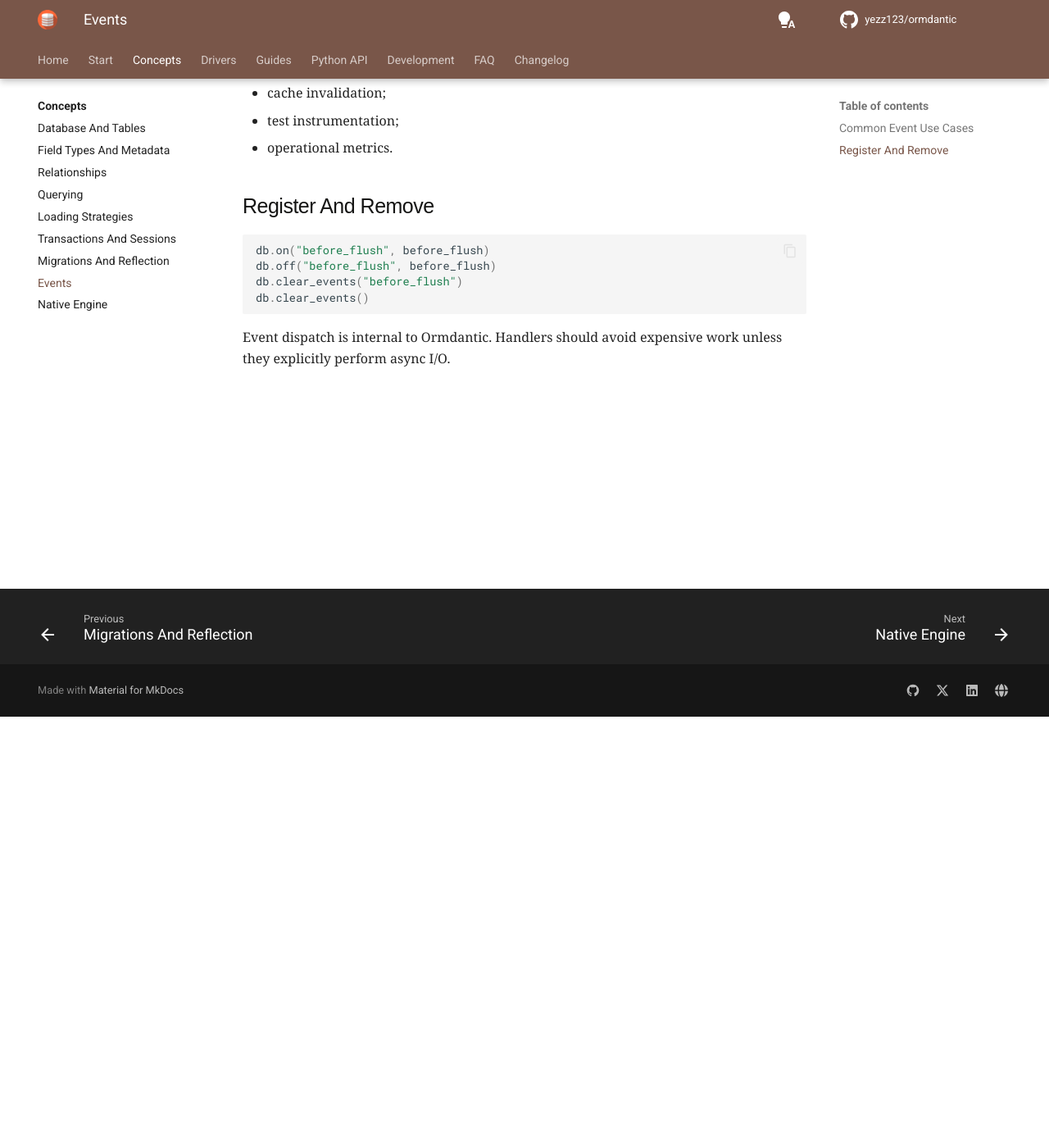
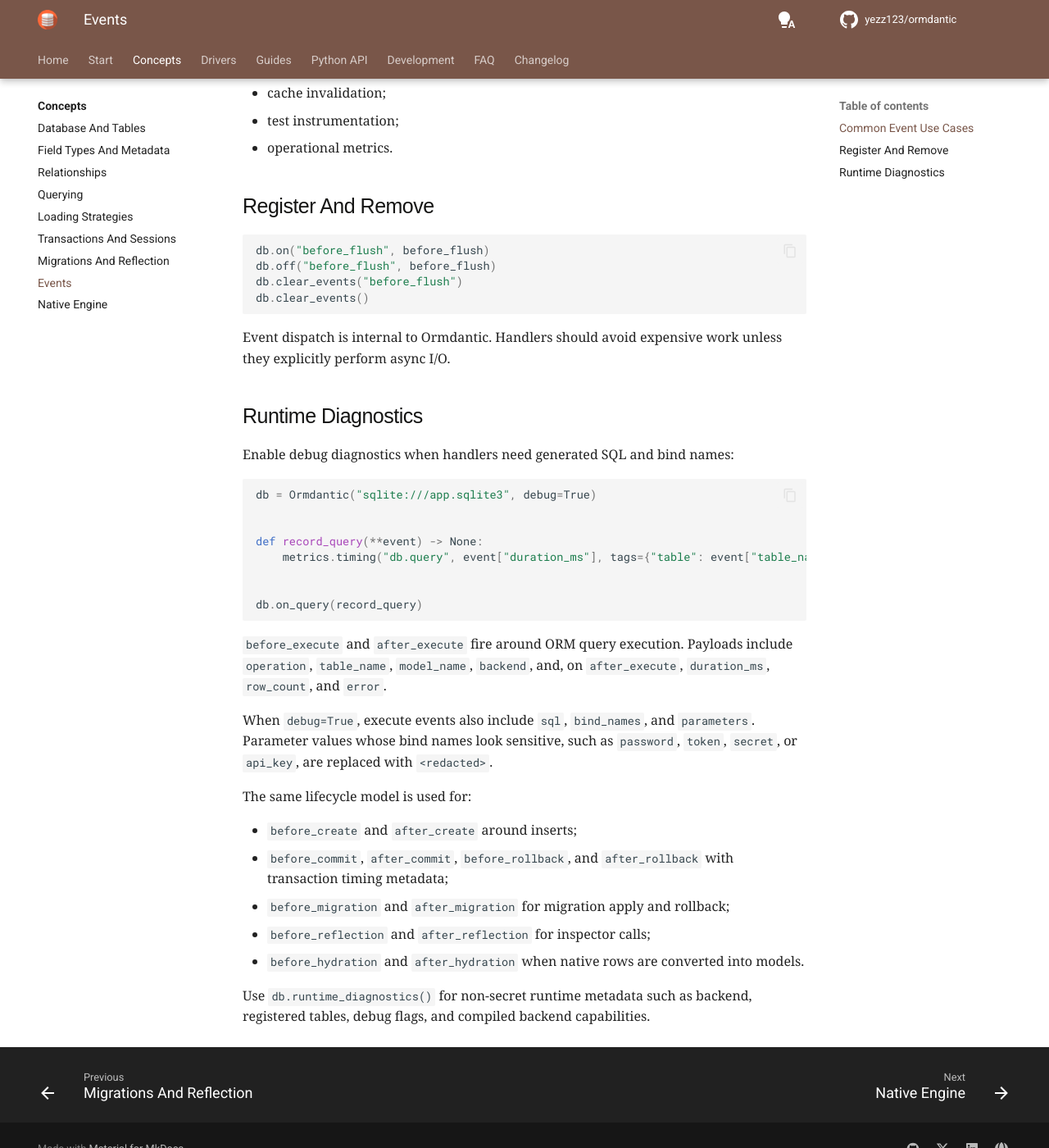
Before and after one commit to yezz123/ormdantic, an MkDocs documentation site: the page built from docs/concepts/events.md, in a window 1280 px wide and 1400 px high, scrolled down 526 px. Shown: the whole window at 82% size. Built offline with MkDocs 1.6.1 and Material for MkDocs 9.7.7, drawn with Linux system fonts in a browser that asks for light colours; comment, search, counter and statistics services are not loaded.

Commit message:
📝 Add troubleshooting documentation and enhance error handling references
- Introduced a new "Troubleshooting" section in the documentation to guide users on handling common runtime errors, including connection, schema, and query failures.
- Updated the errors documentation to include additional specific error types for better clarity and reference.
- Enhanced the events documentation with runtime diagnostics information for improved debugging capabilities.

````diff
--- a/docs/concepts/events.md
+++ b/docs/concepts/events.md
@@ -30,3 +30,32 @@ db.clear_events()
 ```
 
 Event dispatch is internal to Ormdantic. Handlers should avoid expensive work unless they explicitly perform async I/O.
+
+## Runtime Diagnostics
+
+Enable debug diagnostics when handlers need generated SQL and bind names:
+
+```python
+db = Ormdantic("sqlite:///app.sqlite3", debug=True)
+
+
+def record_query(**event) -> None:
+    metrics.timing("db.query", event["duration_ms"], tags={"table": event["table_name"]})
+
+
+db.on_query(record_query)
+```
+
+`before_execute` and `after_execute` fire around ORM query execution. Payloads include `operation`, `table_name`, `model_name`, `backend`, and, on `after_execute`, `duration_ms`, `row_count`, and `error`.
+
+When `debug=True`, execute events also include `sql`, `bind_names`, and `parameters`. Parameter values whose bind names look sensitive, such as `password`, `token`, `secret`, or `api_key`, are replaced with `<redacted>`.
+
+The same lifecycle model is used for:
+
+- `before_create` and `after_create` around inserts;
+- `before_commit`, `after_commit`, `before_rollback`, and `after_rollback` with transaction timing metadata;
+- `before_migration` and `after_migration` for migration apply and rollback;
+- `before_reflection` and `after_reflection` for inspector calls;
+- `before_hydration` and `after_hydration` when native rows are converted into models.
+
+Use `db.runtime_diagnostics()` for non-secret runtime metadata such as backend, registered tables, debug flags, and compiled backend capabilities.
--- a/mkdocs.yml
+++ b/mkdocs.yml
@@ -165,6 +165,7 @@ nav:
       - Query Expressions: examples/query-expressions.md
       - Migrations And Reflection: examples/migrations-reflection.md
       - Enterprise Dialects: examples/enterprise-dialects.md
+      - Troubleshooting: troubleshooting.md
       - Performance: performance.md
       - SQLAlchemy Comparison: comparisons/sqlalchemy.md
       - SQLModel Comparison: comparisons/sqlmodel.md
````
Also changed, not shown: docs/api/errors.md (+10 -0 lines), docs/troubleshooting.md (added, +58 -0 lines).
